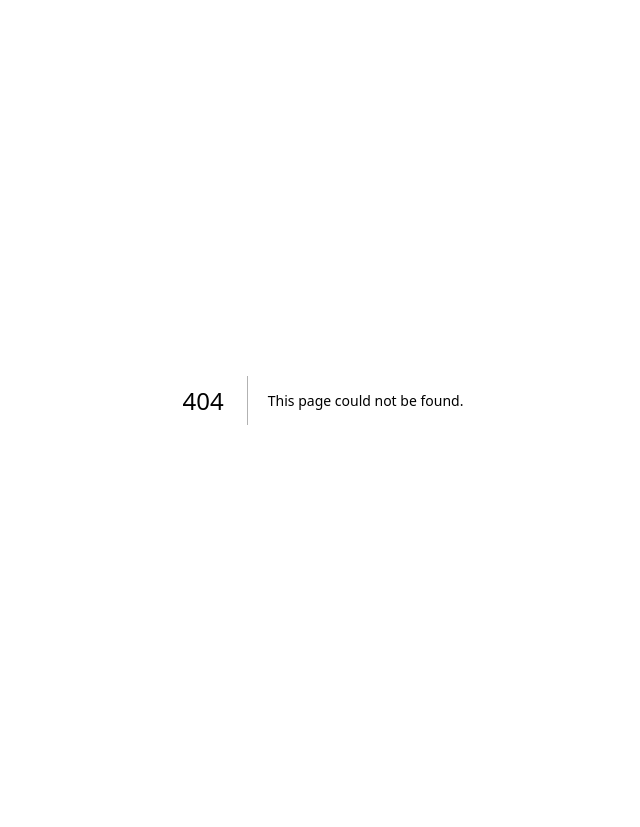
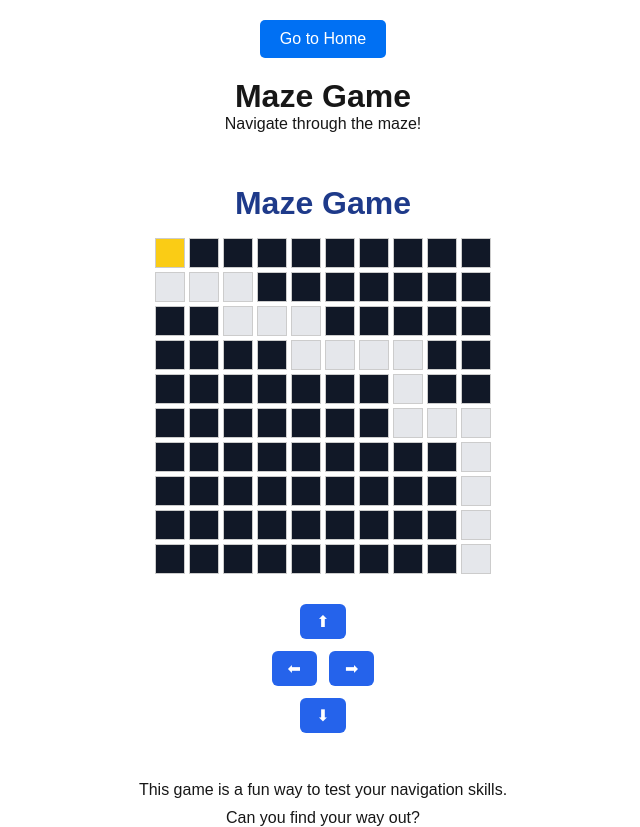
Before and after one commit to RozForCode/UnityGamesEmbedded, a Next.js app: page /maze in a window 1280 px wide. Before the commit this address had no page. Shown: the whole page, without its empty margins (317-957 px from the left). Before the commit the page ends 800 px from the top, so only its background shows below. Built offline with nearby package versions, Linux system fonts and the light colour scheme.

Commit message:
Added 2 more games - Maze and Memory

```diff
--- a/src/Components/WordScrambleGame.tsx
+++ b/src/Components/WordScrambleGame.tsx
@@ -1,5 +1,5 @@
 import { useState, useEffect } from 'react';
-import './word-scramble.css';
+import styles from './styles/word-scramble.module.css';
 const words = ['react', 'javascript', 'nextjs', 'python'];
 
 function shuffle(word: string) {
@@ -23,8 +23,8 @@ export default function WordScrambleGame() {
     };
 
     return (
-        <div className="game-container">
-        <h2 className="game-title">Word Scramble</h2>
+        <div className={styles.gameContainer}>
+        <h2 className={styles.gameTitle}>Word Scramble</h2>
         <h3>{scrambledWord}</h3>
         <input value={userInput} onChange={(e) => setUserInput(e.target.value)} />
         <button onClick={checkAnswer}>Submit</button>
--- /dev/null
+++ b/src/Components/maze.tsx
@@ -0,0 +1,65 @@
+'use client';
+import { useState, useEffect } from 'react';
+import styles from './styles/maze.module.css';
+
+const rows = 10;
+const cols = 10;
+
+function generateMaze(): number[][] {
+    const maze = Array.from({ length: rows }, () => Array(cols).fill(1));
+
+    // Simple randomized path generator (not a full maze algorithm)
+    let x = 0, y = 0;
+    maze[y][x] = 0;
+    while (x < cols - 1 || y < rows - 1) {
+        if (x === cols - 1) y++;
+        else if (y === rows - 1) x++;
+        else Math.random() > 0.5 ? x++ : y++;
+        maze[y][x] = 0;
+    }
+    return maze;
+    }
+
+export default function MazePage() {
+    const [maze, setMaze] = useState<number[][]>([]);
+    const [playerPos, setPlayerPos] = useState<[number, number]>([0, 0]);
+
+    useEffect(() => {
+        setMaze(generateMaze());
+    }, []);
+
+    const movePlayer = (dx: number, dy: number) => {
+        const [x, y] = playerPos;
+        const newX = x + dx;
+        const newY = y + dy;
+        if (maze[newY]?.[newX] === 0) {
+        setPlayerPos([newX, newY]);
+        }
+    };
+
+    return (
+        <div className={styles.container}>
+        <h1 className={styles.title}>Maze Game</h1>
+        <div className={styles.grid}>
+            {maze.map((row, y) =>
+            row.map((cell, x) => (
+                <div
+                key={`${x}-${y}`}
+                className={`${styles.cell} ${cell === 1 ? styles.wall : ''} ${
+                    playerPos[0] === x && playerPos[1] === y ? styles.player : ''
+                }`}
+                />
+            ))
+            )}
+        </div>
+        <div className={styles.controls}>
+            <button onClick={() => movePlayer(0, -1)}>⬆</button>
+            <div>
+            <button onClick={() => movePlayer(-1, 0)}>⬅</button>
+            <button onClick={() => movePlayer(1, 0)}>➡</button>
+            </div>
+            <button onClick={() => movePlayer(0, 1)}>⬇</button>
+        </div>
+        </div>
+    );
+}
--- /dev/null
+++ b/src/Components/styles/maze.module.css
@@ -0,0 +1,52 @@
+.container {
+  text-align: center;
+  padding: 2rem;
+}
+
+.title {
+  font-size: 2rem;
+  color: #1e3a8a;
+  margin-bottom: 1rem;
+}
+
+.grid {
+  display: grid;
+  grid-template-columns: repeat(10, 30px);
+  grid-template-rows: repeat(10, 30px);
+  gap: 4px;
+  justify-content: center;
+  margin-bottom: 1.5rem;
+}
+
+.cell {
+  width: 30px;
+  height: 30px;
+  background-color: #e5e7eb;
+  border: 1px solid #ccc;
+  transition: background-color 0.3s;
+}
+
+.wall {
+  background-color: #111827;
+}
+
+.player {
+  background-color: #facc15;
+}
+
+.controls button {
+  margin: 6px;
+  padding: 0.5rem 1rem;
+  font-size: 1rem;
+  background-color: #2563eb;
+  color: white;
+  border: none;
+  border-radius: 6px;
+  cursor: pointer;
+  transition: transform 0.2s;
+}
+
+.controls button:hover {
+  transform: scale(1.1);
+  background-color: #1d4ed8;
+}
--- /dev/null
+++ b/src/Components/styles/memoryGame.module.css
@@ -0,0 +1,47 @@
+.container {
+  padding: 2rem;
+  text-align: center;
+  background: #0f172a;
+  min-height: 100vh;
+  color: #f8fafc;
+}
+
+.title {
+  font-size: 2.5rem;
+  margin-bottom: 0.5rem;
+  font-weight: bold;
+  color: #38bdf8;
+}
+
+.subtitle {
+  font-size: 1.2rem;
+  margin-bottom: 2rem;
+  color: #cbd5e1;
+}
+
+.grid {
+  display: grid;
+  grid-template-columns: repeat(4, 80px);
+  justify-content: center;
+  gap: 16px;
+}
+
+.card {
+  width: 80px;
+  height: 80px;
+  background: linear-gradient(145deg, #1e293b, #334155);
+  color: #f1f5f9;
+  display: flex;
+  align-items: center;
+  justify-content: center;
+  font-size: 1.5rem;
+  border-radius: 10px;
+  box-shadow: 0 8px 20px rgba(0, 0, 0, 0.3);
+  transition: 0.3s;
+  user-select: none;
+}
+
+.card:hover {
+  transform: scale(1.05);
+  background: linear-gradient(145deg, #334155, #1e293b);
+}
--- /dev/null
+++ b/src/Components/styles/tetris.module.css
@@ -0,0 +1,30 @@
+.container {
+  text-align: center;
+  margin-top: 2rem;
+}
+
+.title {
+  font-size: 2rem;
+  margin-bottom: 1rem;
+}
+
+.board {
+  display: grid;
+  grid-template-columns: repeat(10, 30px);
+  grid-template-rows: repeat(20, 30px);
+  gap: 1px;
+  background: #222;
+  width: fit-content;
+  margin: auto;
+}
+
+.cell {
+  width: 30px;
+  height: 30px;
+  background: #111;
+  border: 1px solid #333;
+}
+
+.filled {
+  background-color: #0ff;
+}
--- a/src/Components/word-scramble.css
+++ b/src/Components/styles/word-scramble.module.css
@@ -1,5 +1,5 @@
 /* src/components/WordScrambleGame.css */
-.game-container {
+.gameContainer {
   padding: 20px;
   border: 2px solid #444;
   border-radius: 8px;
@@ -7,7 +7,7 @@
   margin: 0 auto;
 }
 
-.game-title {
+.gameTitle {
   font-size: 24px;
   margin-bottom: 16px;
   text-align: center;
--- /dev/null
+++ b/src/app/maze/page.tsx
@@ -0,0 +1,16 @@
+'use client';
+import MazePage from "@/Components/maze";
+import HomeButton from "@/Components/homeButton";
+
+export default function MazeGamePage() {
+    return (
+        <div style={{ display: 'flex', flexDirection: 'column', alignItems: 'center', marginTop: '20px' }}>
+            <HomeButton />
+            <h1 style={{ marginTop: '20px' }}>Maze Game</h1>
+            <p style={{ marginBottom: '20px' }}>Navigate through the maze!</p>
+            <MazePage />
+            <p style={{ marginTop: '10px' }}>This game is a fun way to test your navigation skills.</p>
+            <p style={{ marginTop: '10px' }}>Can you find your way out?</p>
+        </div>
+    );
+}
```
Also changed, not shown: src/Components/Tetris.tsx (added, +37 -0 lines), src/Components/memoryGame.tsx (added, +36 -0 lines), src/app/memoryGame/page.tsx (added, +16 -0 lines), src/app/page.tsx (+15 -0 lines), src/app/tetris/page.tsx (added, +16 -0 lines).
